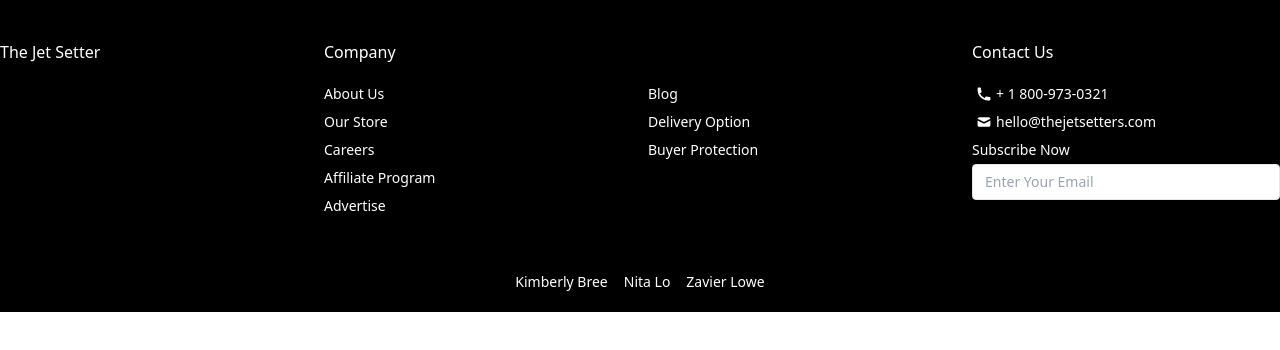
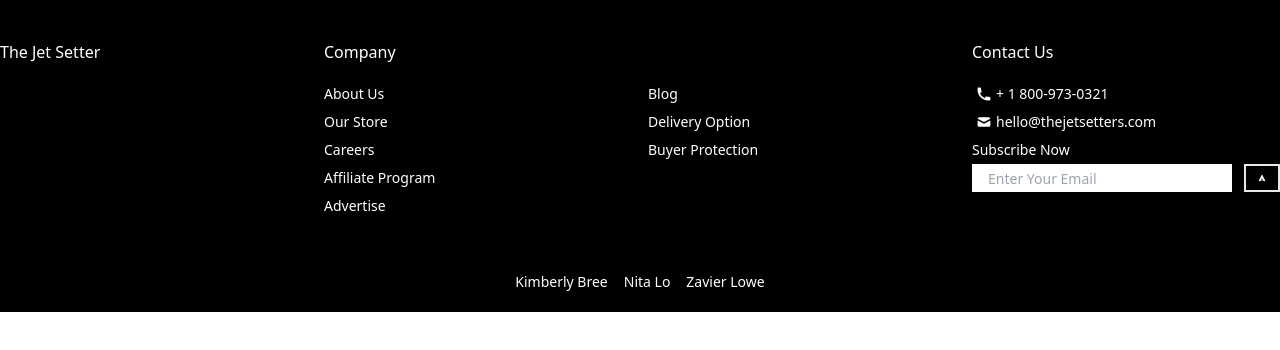
Before and after one commit to the-jet-setters/thejetset, a Next.js app: page /Footer in a window 1280 px wide. Shown: the top 350 px of the page. Built offline with nearby package versions, Linux system fonts and the light colour scheme.

Commit message:
footer styling done

```diff
--- a/pages/Footer.jsx
+++ b/pages/Footer.jsx
@@ -73,8 +73,18 @@ function Footer(props) {
                     </li>
                     <li id="navi-1" className="leading-7 text-sm">
                         <a className="text-white no-underline text-small" href="/BuyerProtection">Subscribe Now</a>
-                        <input className="shadow appearance-none border rounded w-full py-2 px-3 text-gray-700 leading-tight focus:outline-none focus:shadow-outline"
-                        id="username" type="text" placeholder="Enter Your Email"></input>
+
+                        <div className="w-full max-w-sm flex items-center">
+
+                            <input className="bg-white h-7 px-4 pr-4 w-full mr-3 py-1 px-2 leading-tight"
+                            id="username" type="text" placeholder="Enter Your Email"></input>
+
+                            <button className="flex-shrink-0 text-sm border-2 text-white py-2 px-3">
+                            <svg xmlns="http://www.w3.org/2000/svg" className="h-2 w-2" viewBox="0 0 20 20" fill="currentColor">
+                            <path d="M10.894 2.553a1 1 0 0 0-1.788 0l-7 14a1 1 0 0 0 1.169 1.409l5-1.429A1 1 0 0 0 9 15.571V11a1 1 0 1 1 2 0v4.571a1 1 0 0 0 .725.962l5 1.428a1 1 0 0 0 1.17-1.408l-7-14z"/></svg>
+                            </button>
+
+                        </div>
 
                     </li>
                 </ul>
```
